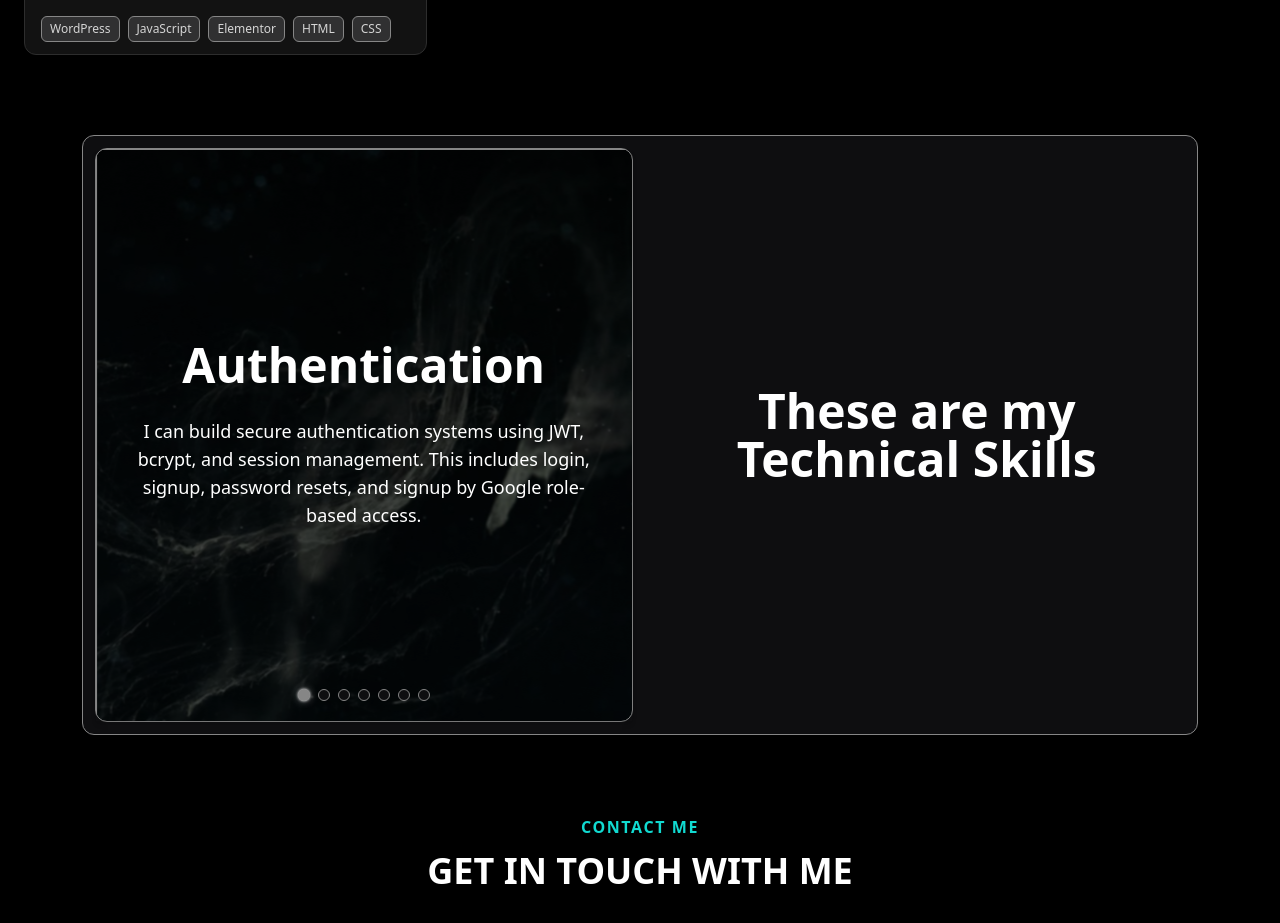
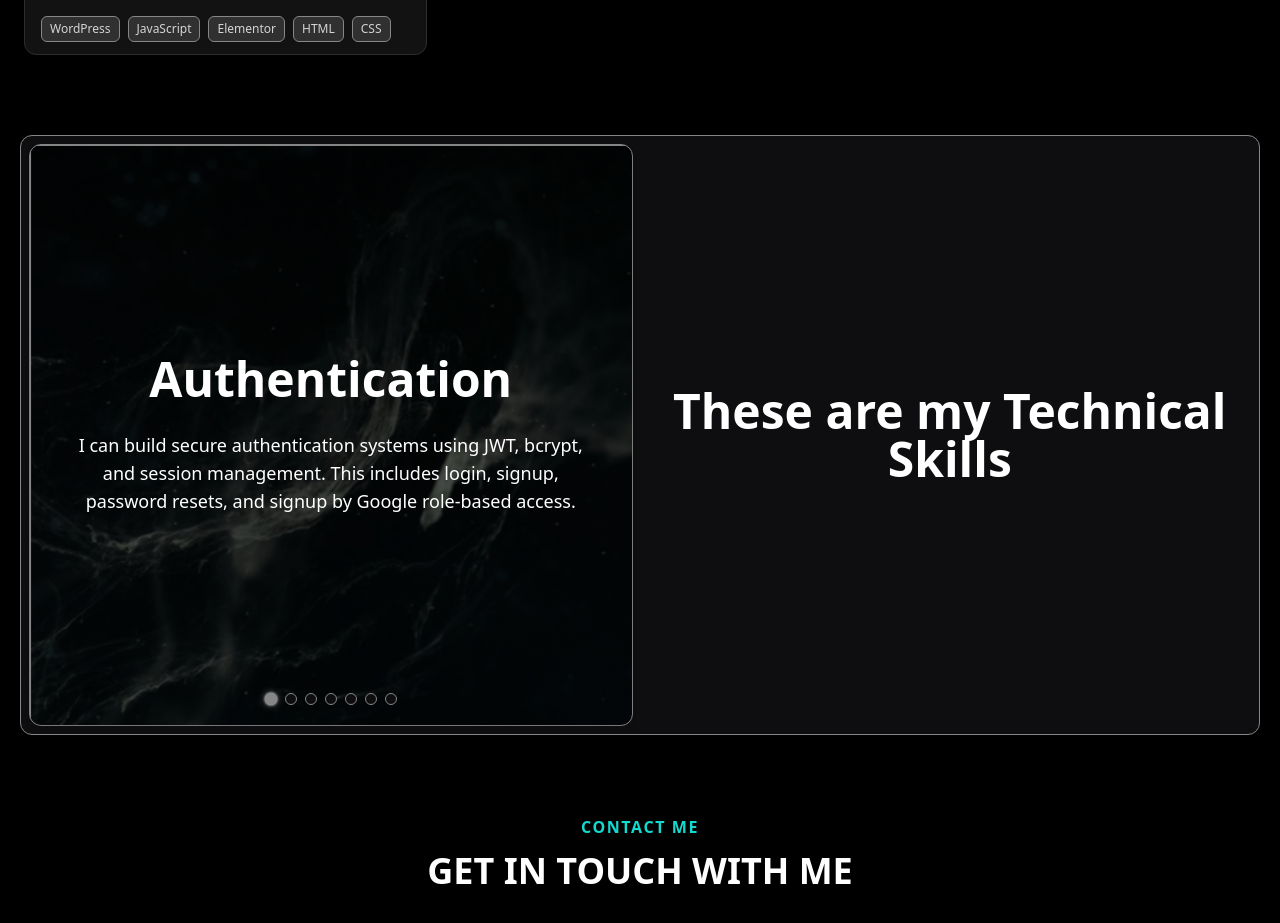
Before and after one commit to khutso-student/Dark-Mode, a React (Vite) app: page / in a window 1280 px wide. Shown: the part 4120-5043 px from the top of the page. Built offline with nearby package versions, Linux system fonts and the light colour scheme.

Commit message:
New updates

```diff
--- a/src/pages/Home.jsx
+++ b/src/pages/Home.jsx
@@ -168,8 +168,8 @@ export default function Main() {
         <Projects />
       </div>
 
-      <div className="flex justify-center items-center w-full h-auto  p-2 sm:p-5 mt-5">
-            <div className="flex flex-col sm:flex-row justify-center items-center gap-4 w-full sm:w-[90%] h-150 bg-[#0E0E10] border border-[#868686] rounded-xl p-2 sm:p-3">
+      <div className="flex justify-center items-center w-full h-auto   p-2 sm:p-5 mt-5">
+            <div className="flex flex-col sm:flex-row justify-center items-center gap-4 w-full  h-150 bg-[#0E0E10] border border-[#868686] rounded-xl p-2 ">
                 <div className="flex justify-center items-center w-full h-full border rounded-xl border-[#868686]"
                 style={{ backgroundImage: `url(${ArtImage})` }}>
                     <WorkCarousel />
```
